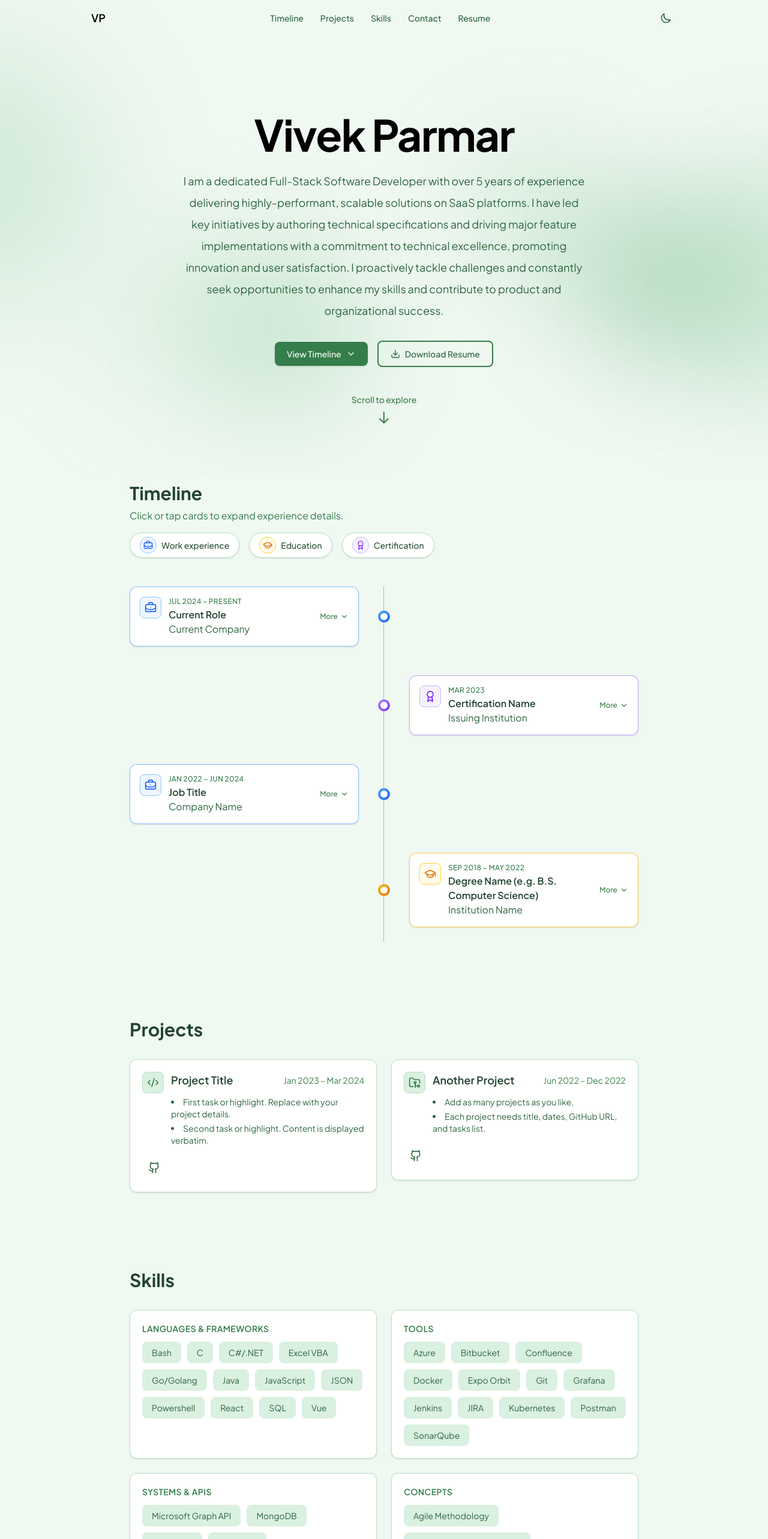
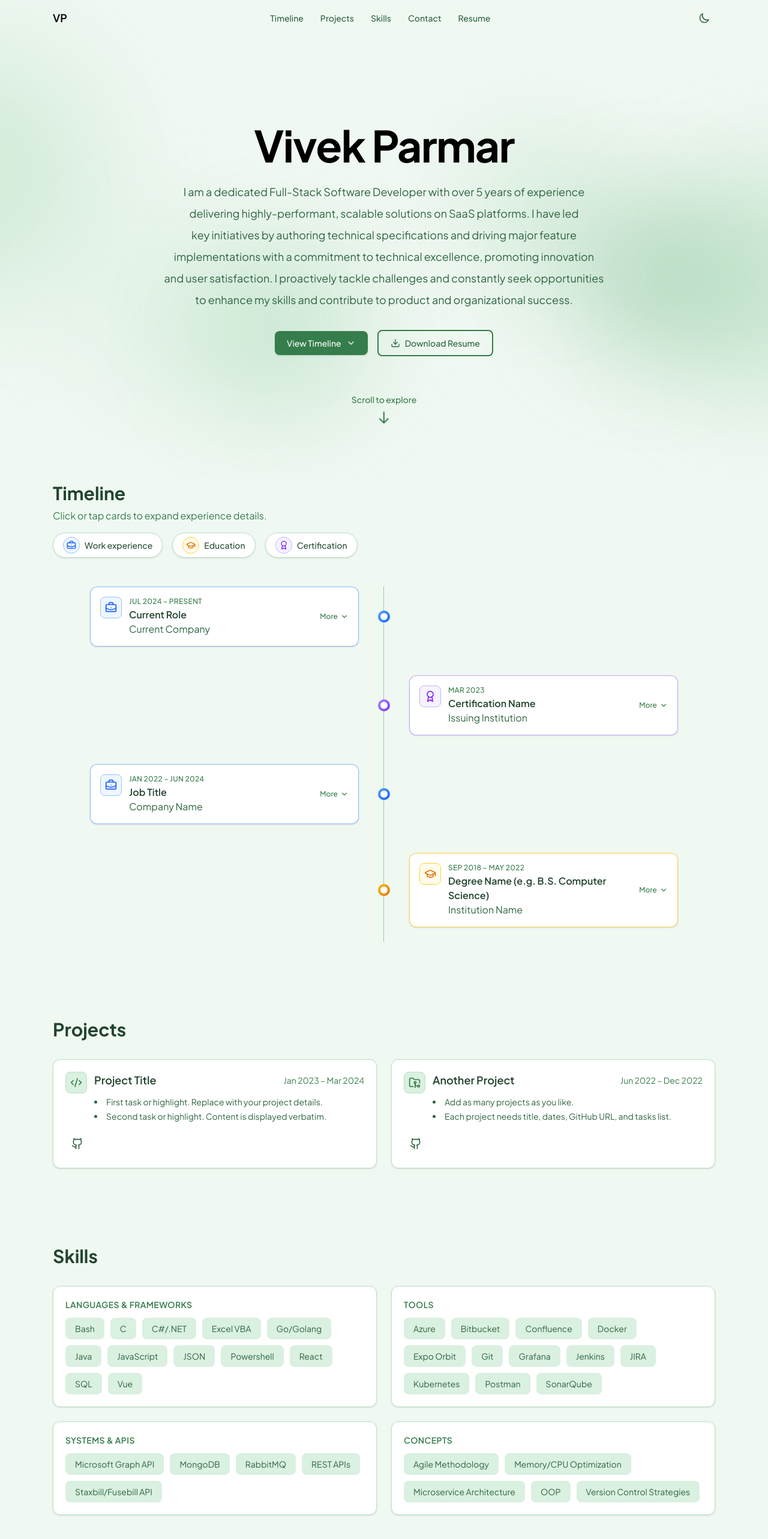
Before and after one commit to VivekP97/portfolio-website, a React (Vite) app: page / in a window 1280 px wide. Shown: the top 2566 px of the page at 60% size. Built offline with nearby package versions, Linux system fonts and the light colour scheme.

Commit message:
make all sections have wider space for content

```diff
--- a/src/components/contact/Contact.tsx
+++ b/src/components/contact/Contact.tsx
@@ -11,7 +11,7 @@ export function Contact() {
 
   return (
     <section id="contact" className="scroll-mt-16 py-16">
-      <div className="mx-auto max-w-2xl px-4 text-center sm:px-6">
+      <div className="mx-auto max-w-6xl px-4 text-center sm:px-6">
         <h2 className="text-2xl font-bold text-sage-900 dark:text-sage-100 sm:text-3xl">
           Let's Connect — Reach Out via Email, LinkedIn, or GitHub.
         </h2>
--- a/src/components/hero/Hero.tsx
+++ b/src/components/hero/Hero.tsx
@@ -4,11 +4,11 @@ import { heroData } from '../../data/resumeData'
 export function Hero() {
   return (
     <section id="hero" className="relative flex min-h-[85vh] flex-col items-center justify-center px-4 py-20 text-center sm:px-6">
-      <div className="mx-auto max-w-2xl hero-enter-animation">
+      <div className="mx-auto max-w-4xl hero-enter-animation">
         <h1 className="text-6xl font-bold tracking-tight text-black dark:text-white sm:text-7xl">
           {heroData.name}
         </h1>
-        <p className="mx-auto mt-6 max-w-2xl text-center text-lg leading-relaxed text-sage-700 dark:text-sage-300 sm:leading-loose [text-wrap:balance]">
+        <p className="mx-auto mt-6 max-w-3xl text-center text-lg leading-relaxed text-sage-700 dark:text-sage-300 sm:leading-loose [text-wrap:balance]">
           {heroData.professionalStatement}
         </p>
         <div className="mt-8 flex flex-wrap items-center justify-center gap-4">
--- a/src/components/layout/Navbar.tsx
+++ b/src/components/layout/Navbar.tsx
@@ -37,7 +37,7 @@ export function Navbar({ theme, onToggleTheme }: NavbarProps) {
           : 'bg-transparent'
       }`}
     >
-      <nav className="mx-auto flex max-w-5xl items-center justify-between gap-4 px-4 py-3 sm:px-6" aria-label="Main navigation">
+      <nav className="mx-auto flex max-w-6xl items-center justify-between gap-4 px-4 py-3 sm:px-6" aria-label="Main navigation">
         <a href="#hero" className="text-lg font-semibold text-black dark:text-white">
           VP
         </a>
--- a/src/components/projects/Projects.tsx
+++ b/src/components/projects/Projects.tsx
@@ -4,7 +4,7 @@ import { ProjectCard } from './ProjectCard'
 export function Projects() {
   return (
     <section id="projects" className="scroll-mt-16 py-16">
-      <div className="mx-auto max-w-4xl px-4 sm:px-6">
+      <div className="mx-auto max-w-6xl px-4 sm:px-6">
         <h2 className="text-2xl font-bold text-sage-900 dark:text-sage-100 sm:text-3xl">
           Projects
         </h2>
--- a/src/components/skills/Skills.tsx
+++ b/src/components/skills/Skills.tsx
@@ -4,7 +4,7 @@ import { SkillCategory } from './SkillCategory'
 export function Skills() {
   return (
     <section id="skills" className="scroll-mt-16 py-16">
-      <div className="mx-auto max-w-4xl px-4 sm:px-6">
+      <div className="mx-auto max-w-6xl px-4 sm:px-6">
         <h2 className="text-2xl font-bold text-sage-900 dark:text-sage-100 sm:text-3xl">
           Skills
         </h2>
--- a/src/components/timeline/Timeline.tsx
+++ b/src/components/timeline/Timeline.tsx
@@ -55,7 +55,7 @@ export function Timeline() {
 
   return (
     <section id="timeline" className="scroll-mt-16 py-16">
-      <div className="mx-auto max-w-4xl px-4 sm:px-6">
+      <div className="mx-auto max-w-6xl px-4 sm:px-6">
         <h2 className="text-2xl font-bold text-sage-900 dark:text-sage-100 sm:text-3xl">
           Timeline
         </h2>
--- a/src/components/timeline/TimelineItem.tsx
+++ b/src/components/timeline/TimelineItem.tsx
@@ -71,7 +71,7 @@ export function TimelineItem({
             }
           : undefined
       }
-      className={`w-full max-w-sm rounded-xl border bg-white p-4 text-left shadow-sm transition-shadow dark:bg-white/5 ${styles.card} ${
+      className={`w-full max-w-md rounded-xl border bg-white p-4 text-left shadow-sm transition-shadow dark:bg-white/5 ${styles.card} ${
         hasDetails ? 'cursor-pointer hover:shadow-md' : ''
       }`}
       aria-expanded={hasDetails ? expanded : undefined}
@@ -132,7 +132,7 @@ export function TimelineItem({
                 </div>
               )}
               {hasResponsibilities && (
-                <ul className="list-inside list-disc space-y-1 text-sm text-sage-700 dark:text-sage-300">
+                <ul className="list-outside list-disc space-y-1 pl-5 text-sm text-sage-700 dark:text-sage-300">
                   {responsibilities!.map((item, i) => (
                     <li key={i}>{item}</li>
                   ))}
```
